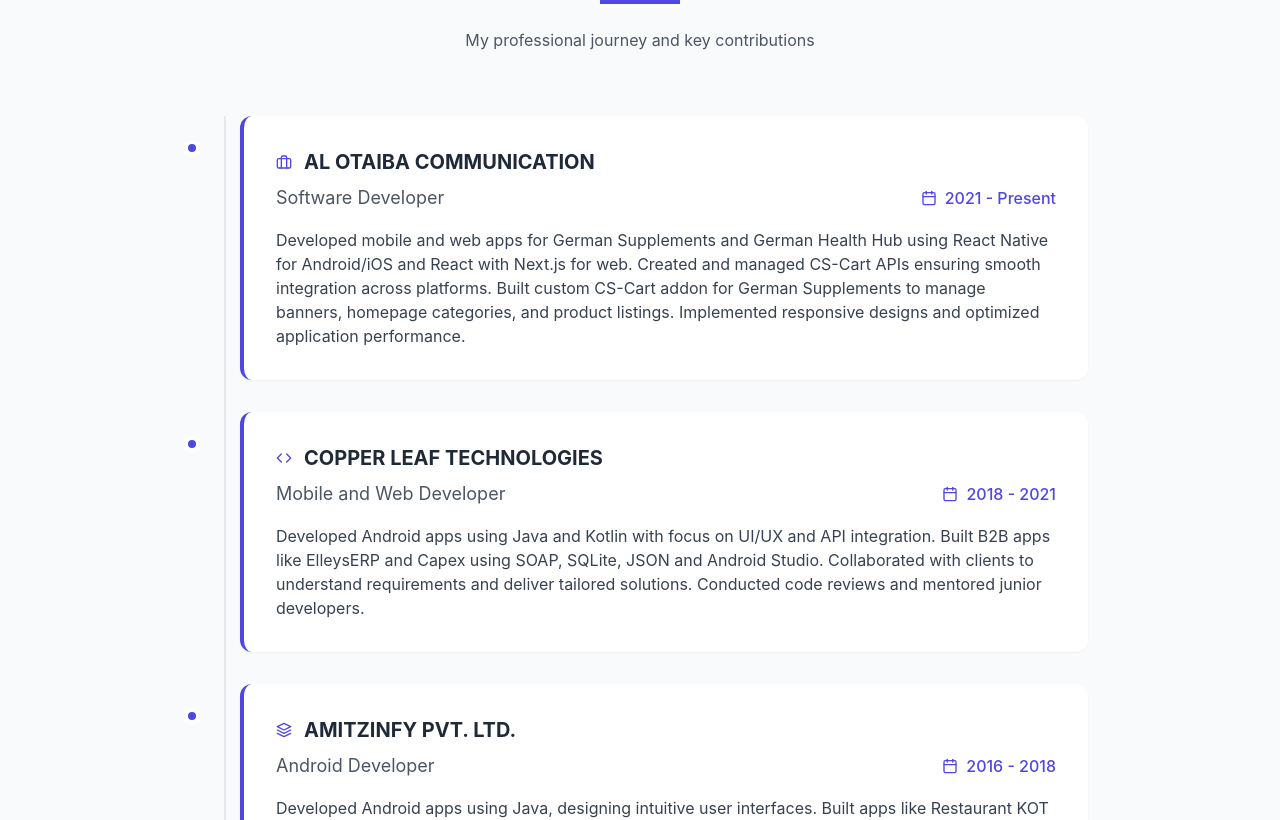
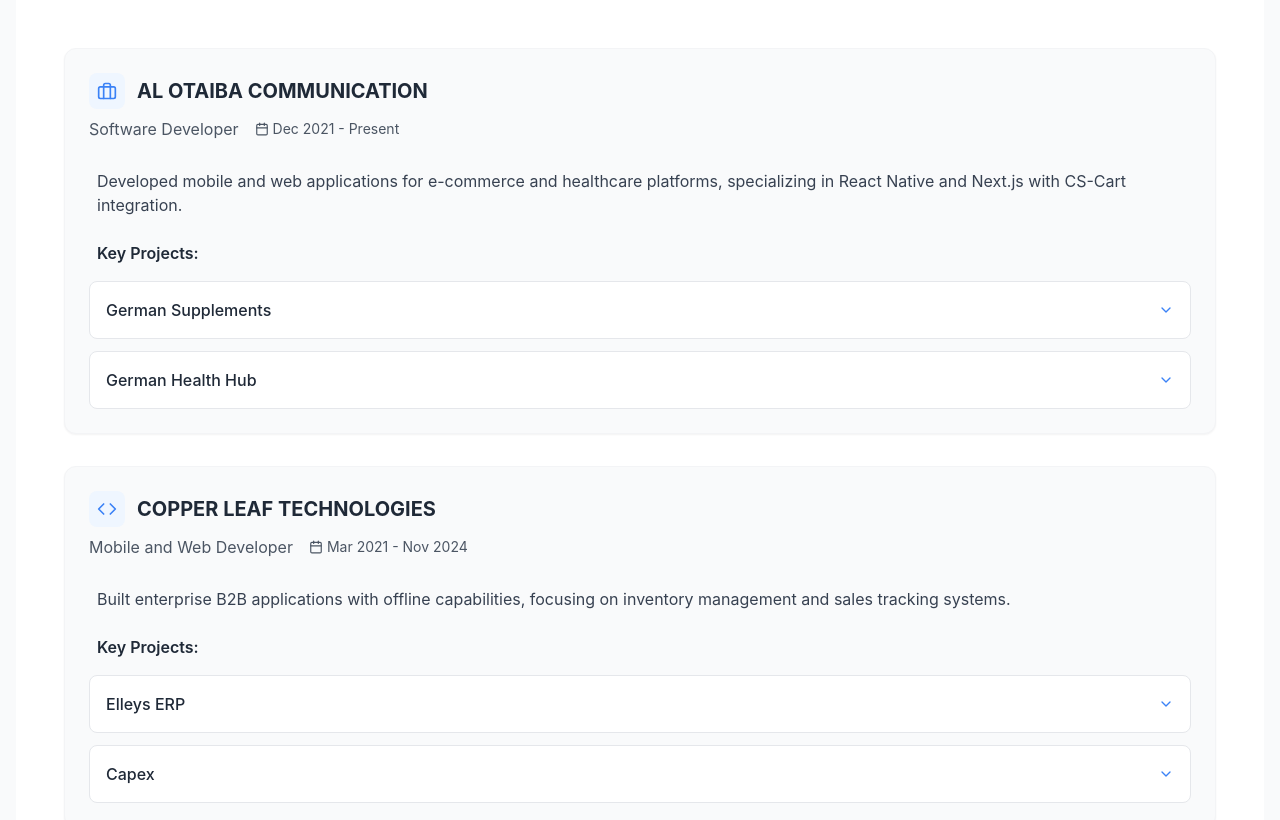
Before and after one commit to mohinuddeen/mohinuddeen-portfolio, a React (Create React App) app: page / in a window 1280 px wide. Shown: the part 1850-2670 px from the top of the page. Built offline with nearby package versions, Linux system fonts and the light colour scheme.

Commit message:
Update: experience

```diff
--- a/package.json
+++ b/package.json
@@ -16,7 +16,7 @@
     "react-scripts": "5.0.1",
     "web-vitals": "^2.1.4"
   },
-  "homepage": "./",
+  "homepage": "https://mohinuddeen.github.io/mohinuddeen-portfolio/",
   "scripts": {
     "start": "react-scripts start",
     "build": "react-scripts build",
--- a/src/components/Experience.jsx
+++ b/src/components/Experience.jsx
@@ -1,88 +1,209 @@
-import React from 'react';
+import React, { useState } from 'react';
 import { motion } from 'framer-motion';
-import { FiBriefcase, FiCalendar, FiCode, FiLayers } from 'react-icons/fi';
+import { FiBriefcase, FiCalendar, FiCode, FiLayers, FiChevronDown, FiChevronUp } from 'react-icons/fi';
 
 const Experience = () => {
+  const [expandedProject, setExpandedProject] = useState(null);
+
+  const toggleProject = (companyIndex, projectIndex) => {
+    const key = `${companyIndex}-${projectIndex}`;
+    setExpandedProject(expandedProject === key ? null : key);
+  };
+
   const experiences = [
     {
       company: "AL OTAIBA COMMUNICATION",
       role: "Software Developer",
-      period: "2021 - Present",
-      icon: <FiBriefcase className="text-primary-600" />,
-      description: "Developed mobile and web apps for German Supplements and German Health Hub using React Native for Android/iOS and React with Next.js for web. Created and managed CS-Cart APIs ensuring smooth integration across platforms. Built custom CS-Cart addon for German Supplements to manage banners, homepage categories, and product listings. Implemented responsive designs and optimized application performance."
+      period: "Dec 2021 - Present",
+      icon: <FiBriefcase className="text-blue-500" size={20} />,
+      roleSummary: "Developed mobile and web applications for e-commerce and healthcare platforms, specializing in React Native and Next.js with CS-Cart integration.",
+      projects: [
+        {
+          name: "German Supplements",
+          summary: "A B2C application for selling German supplements directly to customers.",
+          responsibilities: [
+            "Developed both the mobile application and website",
+            "Created UI/UX and implemented front-end features",
+            "Integrated custom CS-Cart add-on APIs for product data and order management"
+          ],
+          technologies: "React Native (Expo), React, Next.js, CS-Cart Add-on APIs"
+        },
+        {
+          name: "German Health Hub",
+          summary: "A B2C application offering healthcare services to customers within Dubai.",
+          responsibilities: [
+            "Developed both mobile and web platforms",
+            "Designed and implemented application interface and API integration",
+            "Built and managed CS-Cart add-ons for service data and user management"
+          ],
+          technologies: "React Native (Expo), React, Next.js, CS-Cart Add-on APIs"
+        }
+      ]
     },
     {
       company: "COPPER LEAF TECHNOLOGIES",
       role: "Mobile and Web Developer",
-      period: "2018 - 2021",
-      icon: <FiCode className="text-primary-600" />,
-      description: "Developed Android apps using Java and Kotlin with focus on UI/UX and API integration. Built B2B apps like ElleysERP and Capex using SOAP, SQLite, JSON and Android Studio. Collaborated with clients to understand requirements and deliver tailored solutions. Conducted code reviews and mentored junior developers."
+      period: "Mar 2021 - Nov 2024",
+      icon: <FiCode className="text-blue-500" size={20} />,
+      roleSummary: "Built enterprise B2B applications with offline capabilities, focusing on inventory management and sales tracking systems.",
+      projects: [
+        {
+          name: "Elleys ERP",
+          summary: "A B2B application for managing electric products, workforce, and construction-related projects.",
+          responsibilities: [
+            "Designed UI and developed front-end features",
+            "Managed local database and offline data handling"
+          ],
+          technologies: "SOAP, SQLite, JSON, Android Studio, Git"
+        },
+        {
+          name: "Capex",
+          summary: "A B2B application for dealer sales, order tracking, and offline stock management.",
+          responsibilities: [
+            "Developed front-end modules and fixed bugs",
+            "Managed local data sync and offline access"
+          ],
+          technologies: "SOAP, SQLite, JSON, Android Studio, Google Maps, AsyncTask, Glide"
+        }
+      ]
     },
     {
       company: "AMITZINFY PVT. LTD.",
       role: "Android Developer",
-      period: "2016 - 2018",
-      icon: <FiLayers className="text-primary-600" />,
-      description: "Developed Android apps using Java, designing intuitive user interfaces. Built apps like Restaurant KOT System and Fresh on Wheel using Android Studio, PHP, MySQL. Implemented Retrofit for API integration and followed MVVM architecture. Participated in full development lifecycle from concept to deployment."
+      period: "Sep 2018 - Feb 2021",
+      icon: <FiLayers className="text-blue-500" size={20} />,
+      roleSummary: "Developed Android applications for restaurant management and e-commerce sectors with full-stack implementation.",
+      projects: [
+        {
+          name: "Restaurant KOT System",
+          summary: "A restaurant management app for real-time Kitchen Order Ticket (KOT) printing and billing.",
+          responsibilities: [
+            "Developed both front-end and back-end (APIs)",
+            "Integrated push notifications and handled order workflow"
+          ],
+          technologies: "Volley, JSON, Android Studio, WAMP, PHP, MySQL, MVVM, Push Notifications"
+        },
+        {
+          name: "Fresh on Wheel",
+          summary: "An e-commerce app for wholesale vegetable and fruit purchases by retail shop owners.",
+          responsibilities: [
+            "Designed and developed front-end features",
+            "Collaborated with backend for seamless user experience"
+          ],
+          technologies: "Retrofit, JSON, Android Studio"
+        }
+      ]
     }
   ];
 
   return (
-    <section id="experience" className="py-20 bg-gray-50">
+    <section id="experience" className="py-16 bg-white">
       <div className="container mx-auto px-4">
         <motion.div
           initial={{ opacity: 0, y: 20 }}
           whileInView={{ opacity: 1, y: 0 }}
           transition={{ duration: 0.6 }}
           viewport={{ once: true }}
-          className="text-center mb-16"
+          className="text-center mb-12"
         >
-          <h2 className="text-4xl font-bold text-gray-800 mb-4">
-            Work <span className="text-primary-600">Experience</span>
+          <h2 className="text-3xl font-bold text-gray-800 mb-3">
+            Professional <span className="text-blue-500">Experience</span>
           </h2>
-          <div className="w-20 h-1 bg-primary-600 mx-auto mb-6"></div>
           <p className="text-gray-600 max-w-2xl mx-auto">
-            My professional journey and key contributions
+            My career journey and key projects I've contributed to
           </p>
         </motion.div>
 
-        <div className="max-w-4xl mx-auto space-y-8 relative">
-          {/* Timeline line */}
-          <div className="absolute left-4 md:left-8 h-full w-0.5 bg-gray-200"></div>
-
+        <div className="max-w-6xl mx-auto space-y-8 relative">
           {experiences.map((exp, index) => (
             <motion.div
               key={index}
               initial={{ opacity: 0, y: 20 }}
               whileInView={{ opacity: 1, y: 0 }}
-              transition={{ duration: 0.6, delay: index * 0.1 }}
+              transition={{ duration: 0.5, delay: index * 0.1 }}
               viewport={{ once: true }}
-              className="relative pl-12"
+              className="bg-gray-50 rounded-xl p-6 shadow-sm border border-gray-100"
             >
-              {/* Timeline dot */}
-              <div className="absolute left-0 top-6 w-4 h-4 rounded-full bg-primary-600 border-4 border-white -translate-x-1/2"></div>
-
-              <div className="bg-white p-8 rounded-xl shadow-sm hover:shadow-md transition-shadow border-l-4 border-primary-600">
+              <div className="flex items-start justify-between mb-4">
+                <div>
                   <div className="flex items-center mb-2">
-                  <span className="mr-3">{exp.icon}</span>
+                    <div className="p-2 bg-blue-50 rounded-lg mr-3">
+                      {exp.icon}
+                    </div>
                     <h3 className="text-xl font-bold text-gray-800">{exp.company}</h3>
                   </div>
-                <div className="flex flex-col sm:flex-row sm:justify-between sm:items-center mb-4">
-                  <h4 className="text-lg text-gray-600">{exp.role}</h4>
-                  <span className="inline-flex items-center text-primary-600 font-medium">
-                    <FiCalendar className="mr-2" />
+                  <div className="flex items-center text-gray-600 mb-3">
+                    <span className="mr-4">{exp.role}</span>
+                    <span className="flex items-center text-sm">
+                      <FiCalendar className="mr-1" size={14} />
                       {exp.period}
                     </span>
                   </div>
-                <motion.p
-                  initial={{ opacity: 0 }}
-                  whileInView={{ opacity: 1 }}
-                  transition={{ duration: 0.6 }}
-                  viewport={{ once: true }}
-                  className="text-gray-700"
+                </div>
+              </div>
+
+              <p className="text-gray-700 mb-6 px-2">{exp.roleSummary}</p>
+
+              <h4 className="font-semibold text-gray-800 mb-4 px-2">Key Projects:</h4>
+
+              <div className="space-y-3">
+                {exp.projects.map((project, pIndex) => {
+                  const projectKey = `${index}-${pIndex}`;
+                  const isExpanded = expandedProject === projectKey;
+
+                  return (
+                    <div key={pIndex} className="bg-white rounded-lg border border-gray-200 overflow-hidden">
+                      <button
+                        onClick={() => toggleProject(index, pIndex)}
+                        className="w-full flex justify-between items-center p-4 hover:bg-gray-50 transition-colors"
                       >
-                  {exp.description}
-                </motion.p>
+                        <h5 className="font-medium text-gray-800 text-left">{project.name}</h5>
+                        {isExpanded ? (
+                          <FiChevronUp className="text-blue-500" />
+                        ) : (
+                          <FiChevronDown className="text-blue-500" />
+                        )}
+                      </button>
+
+                      {isExpanded && (
+                        <motion.div
+                          initial={{ opacity: 0, height: 0 }}
+                          animate={{ opacity: 1, height: 'auto' }}
+                          exit={{ opacity: 0, height: 0 }}
+                          transition={{ duration: 0.3 }}
+                          className="px-4 pb-4"
+                        >
+                          <div className="pt-2 border-t border-gray-100">
+                            <p className="text-gray-600 mb-4">{project.summary}</p>
+
+                            <div className="mb-4">
+                              <h6 className="font-medium text-gray-700 mb-2">Responsibilities:</h6>
+                              <div className="space-y-2">
+                                {project.responsibilities.map((resp, rIndex) => (
+                                  <div key={rIndex} className="flex">
+                                    <span className="text-blue-500 mr-2">•</span>
+                                    <span className="text-gray-700">{resp}</span>
+                                  </div>
+                                ))}
+                              </div>
+                            </div>
+
+                            <div>
+                              <h6 className="font-medium text-gray-700 mb-1">Technologies:</h6>
+                              <div className="inline-flex flex-wrap gap-2">
+                                {project.technologies.split(', ').map((tech, tIndex) => (
+                                  <span key={tIndex} className="bg-blue-50 text-blue-600 px-3 py-1 rounded-full text-sm">
+                                    {tech}
+                                  </span>
+                                ))}
+                              </div>
+                            </div>
+                          </div>
+                        </motion.div>
+                      )}
+                    </div>
+                  );
+                })}
               </div>
             </motion.div>
           ))}
```
Also changed, not shown: public/profile.jpg (added). Lines whose indentation alone changed are shown as unchanged.
